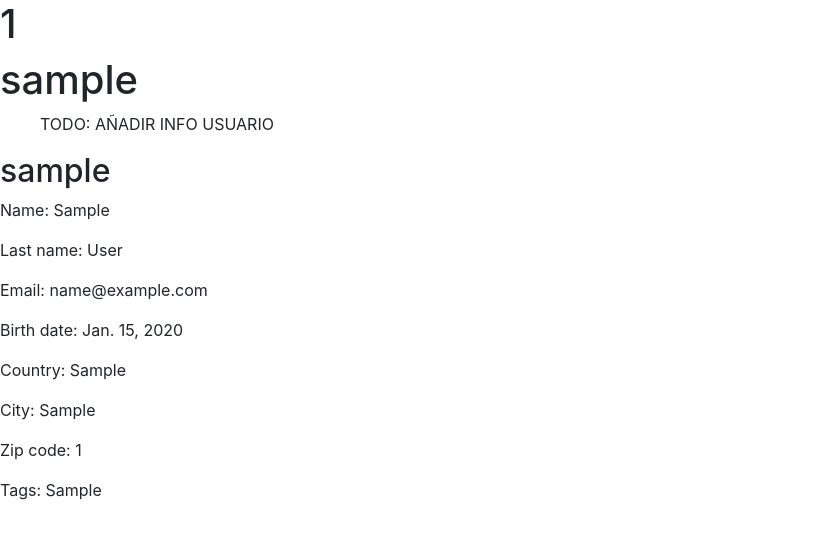
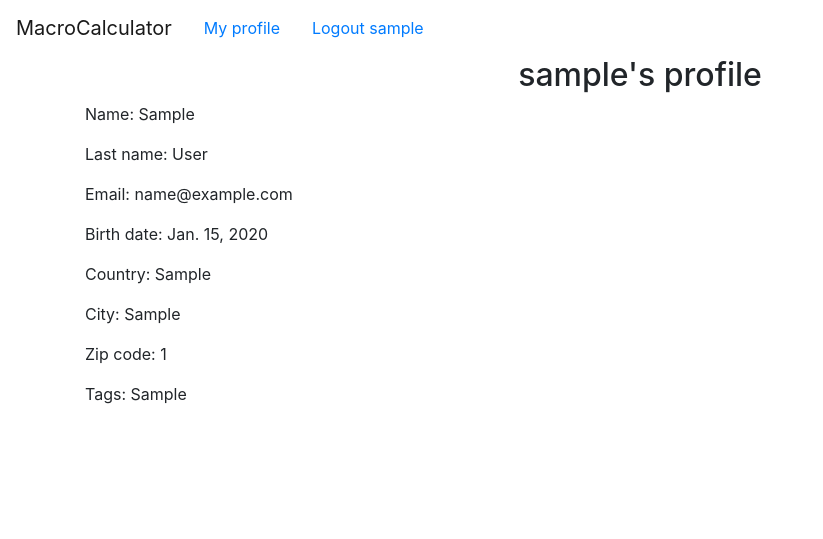
Before and after one commit to antontortosa/MacroCalculator, a Django app: page /profile/1/ in a window 1280 px wide. Shown: the top 539 px of the page, without its empty margins (0-823 px from the left). Run offline with Django 3.2, Linux system fonts and the light colour scheme; a user stored in the database is signed in; tables that the repository leaves empty hold one stand-in row (values such as "Sample post"); some libraries are stand-ins or nearby versions.

Commit message:
added navbar

```diff
--- a/MacroCalculator/app_1/templates/app_1/user_prof.html
+++ b/MacroCalculator/app_1/templates/app_1/user_prof.html
@@ -3,20 +3,18 @@
 {% extends "base_generic.html" %}
 {% block title %}Profile{% endblock %}
 {% block content %}
-<h1>{{ user.id }}</h1>
-<h1>{{ user.username }}</h1>
-<ul>
-<p>TODO: AÑADIR INFO USUARIO </p>
-</ul>
+<div class="container">
+    <div class="col-sm-12 text-center">
+        <h2>{{ user.username }}'s profile</h2>
+    </div>
 
-<h2>{{request.user.username}}</h2>
-
-<p>Name: {{request.user.first_name}} </p>
-<p>Last name: {{request.user.last_name}} </p>
-<p>Email: {{request.user.email}} </p>
-<p>Birth date: {{request.user.profile.date_birth}} </p>
-<p>Country: {{request.user.profile.country}} </p>
-<p>City: {{request.user.profile.city}} </p>
-<p>Zip code: {{request.user.profile.cp}} </p>
-<p>Tags: {{request.user.profile.tags}} </p>
+    <p>Name: {{user.first_name}} </p>
+    <p>Last name: {{user.last_name}} </p>
+    <p>Email: {{user.email}} </p>
+    <p>Birth date: {{user.profile.date_birth}} </p>
+    <p>Country: {{user.profile.country}} </p>
+    <p>City: {{user.profile.city}} </p>
+    <p>Zip code: {{user.profile.cp}} </p>
+    <p>Tags: {{user.profile.tags}} </p>
+</div>
 {% endblock %}
--- a/MacroCalculator/app_1/templates/base_generic.html
+++ b/MacroCalculator/app_1/templates/base_generic.html
@@ -8,13 +8,20 @@
     <meta name="viewport" content="width=device-width, initial-scale=1, shrink-to-fit=no">
 
     <!-- Bootstrap CSS -->
-    <link rel="stylesheet" href="https://maxcdn.bootstrapcdn.com/bootstrap/4.0.0-beta.2/css/bootstrap.min.css" integrity="sha384-PsH8R72JQ3SOdhVi3uxftmaW6Vc51MKb0q5P2rRUpPvrszuE4W1povHYgTpBfshb" crossorigin="anonymous">
+    <link rel="stylesheet" href="https://maxcdn.bootstrapcdn.com/bootstrap/4.0.0-beta.2/css/bootstrap.min.css"
+          integrity="sha384-PsH8R72JQ3SOdhVi3uxftmaW6Vc51MKb0q5P2rRUpPvrszuE4W1povHYgTpBfshb" crossorigin="anonymous">
 
     <!-- Optional JavaScript -->
     <!-- jQuery first, then Popper.js, then Bootstrap JS -->
-    <script src="https://code.jquery.com/jquery-3.2.1.slim.min.js" integrity="sha384-KJ3o2DKtIkvYIK3UENzmM7KCkRr/rE9/Qpg6aAZGJwFDMVNA/GpGFF93hXpG5KkN" crossorigin="anonymous"></script>
-    <script src="https://cdnjs.cloudflare.com/ajax/libs/popper.js/1.12.3/umd/popper.min.js" integrity="sha384-vFJXuSJphROIrBnz7yo7oB41mKfc8JzQZiCq4NCceLEaO4IHwicKwpJf9c9IpFgh" crossorigin="anonymous"></script>
-    <script src="https://maxcdn.bootstrapcdn.com/bootstrap/4.0.0-beta.2/js/bootstrap.min.js" integrity="sha384-alpBpkh1PFOepccYVYDB4do5UnbKysX5WZXm3XxPqe5iKTfUKjNkCk9SaVuEZflJ" crossorigin="anonymous"></script>
+    <script src="https://code.jquery.com/jquery-3.2.1.slim.min.js"
+            integrity="sha384-KJ3o2DKtIkvYIK3UENzmM7KCkRr/rE9/Qpg6aAZGJwFDMVNA/GpGFF93hXpG5KkN"
+            crossorigin="anonymous"></script>
+    <script src="https://cdnjs.cloudflare.com/ajax/libs/popper.js/1.12.3/umd/popper.min.js"
+            integrity="sha384-vFJXuSJphROIrBnz7yo7oB41mKfc8JzQZiCq4NCceLEaO4IHwicKwpJf9c9IpFgh"
+            crossorigin="anonymous"></script>
+    <script src="https://maxcdn.bootstrapcdn.com/bootstrap/4.0.0-beta.2/js/bootstrap.min.js"
+            integrity="sha384-alpBpkh1PFOepccYVYDB4do5UnbKysX5WZXm3XxPqe5iKTfUKjNkCk9SaVuEZflJ"
+            crossorigin="anonymous"></script>
 
     <!-- Add additional CSS in static file -->
     {% load static %}
@@ -22,6 +29,15 @@
 </head>
 
 <body>
+<header>
+    <nav class="navbar navbar-expand navbar-light bg-faded">
+        <a class="navbar-brand" href="{% url 'app_1:home' %}">MacroCalculator</a>
+        {% if request.user.is_authenticated %}
+        <a class="nav-link" href="/profile">My profile</a>
+        <a class="nav-link" href="/logout">Logout {{ request.user.username }}</a>
+        {% endif %}
+    </nav>
+</header>
 {% block content %}<!--insert content -->{% endblock %}
 </body>
 </html>
```
